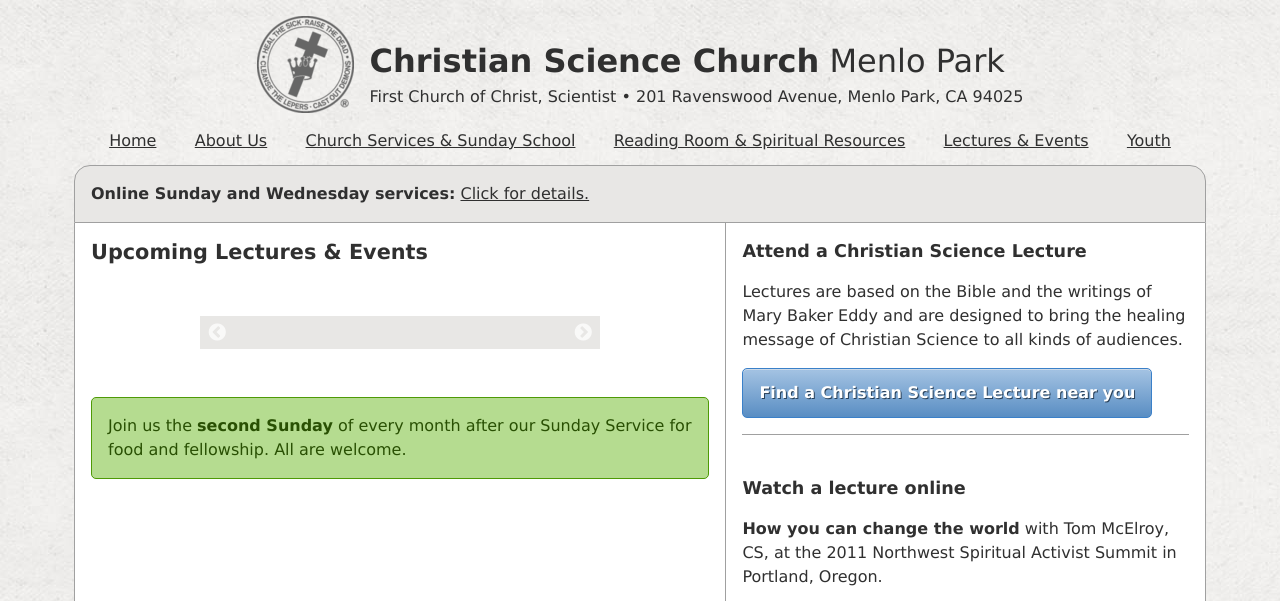
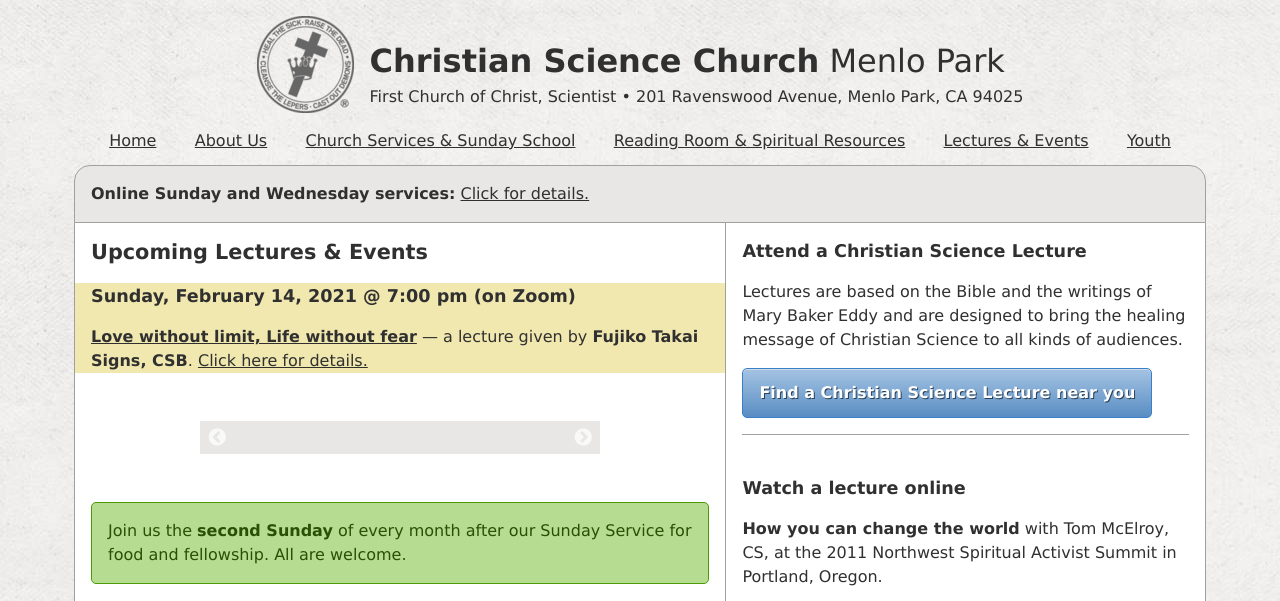
Before and after one commit to kalgynirae/csmenlopark, a Jekyll site: the page built from pages/events.md, in a window 1280 px wide and 900 px high, cut to the strip 0-601 px from the top of the window. Built offline with Jekyll 4.4.1, drawn with Linux system fonts in a browser that asks for light colours; nearby versions of some CDN libraries; our own code applies the rules of GitHub Pages for plain Markdown files.

Commit message:
Add links to the 2021 lecture

```diff
--- a/_layouts/default.html
+++ b/_layouts/default.html
@@ -22,6 +22,15 @@
       </a>
     </aside>
     {% endif %}
+    {% if page.title != "Lectures & Events" and page.title != "Love without limit, Life without fear" %}
+    <aside class="announcement-banner">
+      <a href="{% link pages/lecture2021.md %}">
+        <strong>Sunday, February 14, 7:00 pm:</strong>
+        <span style="text-decoration: underline">Love without limit, Life without fear</span>
+        — Online lecture by <strong>Fujiko Takai Signs, CSB</strong>
+      </a>
+    </aside>
+    {% endif %}
 {{ content }}
 {% include lesson-subject.html %}
   </div>
--- a/pages/events.md
+++ b/pages/events.md
@@ -8,6 +8,17 @@
 <section markdown="1">
 
 # Upcoming Lectures & Events
+
+<div class="highlight-box" markdown="1">
+
+## Sunday, February 14, 2021 @ 7:00 pm (on Zoom)
+
+[**Love without limit, Life without
+fear**](/lectures-and-events/love-without-limit-life-without-fear-2021/) —
+a lecture given by **Fujiko Takai Signs, CSB**. [Click here for
+details.](/lectures-and-events/love-without-limit-life-without-fear-2021/)
+
+</div>
 
 <aside class="carousel" style="margin-top: 3em">
   <img alt="" data-lazy="/media/fellowship.jpg">
```
